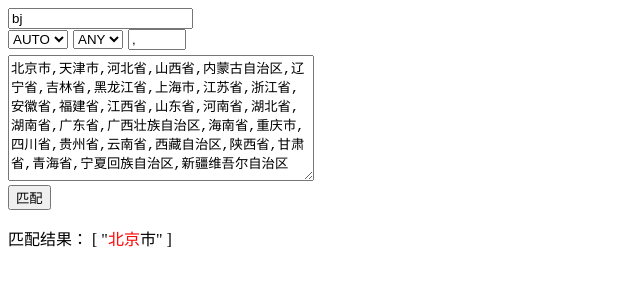
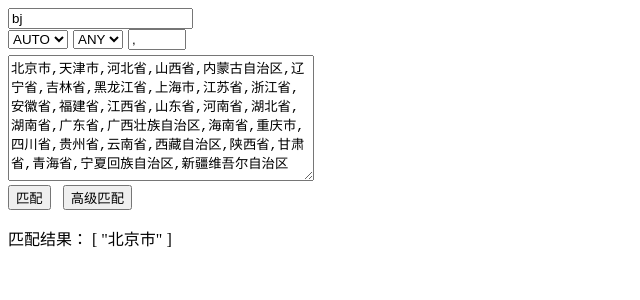
Before and after one commit to DPDFE/tools, a Vue app: page / in a window 1280 px wide. Both pictures are taken after a click on the button "匹配". Shown: the top 300 px of the page, without its empty margins (0-640 px from the left). Built offline with nearby package versions, Linux system fonts and the light colour scheme.

Commit message:
update README

```diff
--- a/package.json
+++ b/package.json
@@ -1,6 +1,6 @@
 {
     "name": "@dpdfe/tools",
-    "version": "0.0.8",
+    "version": "0.0.9",
     "scripts": {
         "dev": "vite",
         "build": "NODE_ENV=production vite build && tsc -p tsconfig.json && tsc-alias -p tsconfig.json",
@@ -9,6 +9,7 @@
         "lint:fix": "prettier --loglevel=error -w src",
         "lint:script": "eslint --fix --ext .ts,tsx src",
         "lint:style": "stylelint --fix src/**/*.{css,less}",
+        "pub": "npm run build && npm publish",
         "test": "jest"
     },
     "main": "dist/tools.umd.js",
--- a/src/app.vue
+++ b/src/app.vue
@@ -32,9 +32,11 @@
                 v-model="list"
             ></textarea>
             <br />
-            <button @click="match">匹配</button>
+            <button @click="match(false)">匹配</button>
+            &nbsp;
+            <button @click="match(true)">高级匹配</button>
             <br />
-            <p>
+            <p v-if="advance">
                 匹配结果： [
                 <span v-for="(item, idx) in result" :key="item">
                     "<span
@@ -50,31 +52,42 @@
                 </span>
                 ]
             </p>
+            <p v-else>匹配结果： {{ result }}</p>
         </div>
     </div>
 </template>
 
 <script>
-import {pinyinFuzzySearchAdvance} from '@/pinyin_search';
+import pinyinFuzzSearch, {pinyinFuzzySearchAdvance} from '@/pinyin_search';
 
 export default {
     methods: {
-        match() {
-            let list = this.list.replaceAll('，', ',').split(',');
+        match(advance = false) {
+            this.advance = advance;
+            if (advance) {
+                const list = this.list.replaceAll('，', ',').split(',');
                 const result = pinyinFuzzySearchAdvance(this.word, list, {
                     sort: this.sort,
                     multiple: this.multiple,
                     separator: this.separator,
-                word_position: true,
                 });
                 this.result = result.result;
                 this.position = result.position;
+            } else {
+                const list = this.list.replaceAll('，', ',').split(',');
+                this.result = pinyinFuzzSearch(this.word, list, {
+                    sort: this.sort,
+                    multiple: this.multiple,
+                    separator: this.separator,
+                });
+            }
         },
     },
     data() {
         return {
             sort: 'AUTO',
             multiple: 'ANY',
+            advance: true,
             separator: ',',
             word: 'bj',
             list: '北京市,天津市,河北省,山西省,内蒙古自治区,辽宁省,吉林省,黑龙江省,上海市,江苏省,浙江省,安徽省,福建省,江西省,山东省,河南省,湖北省,湖南省,广东省,广西壮族自治区,海南省,重庆市,四川省,贵州省,云南省,西藏自治区,陕西省,甘肃省,青海省,宁夏回族自治区,新疆维吾尔自治区',
--- a/src/pinyin_search.ts
+++ b/src/pinyin_search.ts
@@ -70,12 +70,14 @@ export default function pinYinFuzzSearch<T>(
 export function pinyinFuzzySearchAdvance<T>(
     word: string,
     list: T[],
-    options?: PinYinFuzzAdvanceSearchOption<T>,
+    options?: PinYinFuzzSearchOption<T>,
     advance = true,
 ) {
     word = word.toLowerCase();
-    options = _mergedDefaultOption(options);
-    options.advance = advance;
+    options = _mergedDefaultOption(
+        advance,
+        options,
+    ) as PinYinFuzzAdvanceSearchOption<T>;
 
     let result: T[] = [];
 
@@ -621,12 +623,14 @@ function getMatchResult<T>(
  * @param options - 用户提供的配置
  */
 function _mergedDefaultOption<T>(
+    advance: boolean,
     options?: PinYinFuzzSearchOption<T>,
-): Required<PinYinFuzzSearchOption<T>> {
+): Required<PinYinFuzzAdvanceSearchOption<T>> {
     return {
         sort: options?.sort ?? 'AUTO',
         multiple: options?.multiple ?? 'ALL',
         separator: options?.separator ?? ' ',
+        advance,
         /**
          * 由用户提供进行匹配的字符串字段
          *
```
Also changed, not shown: 1 other file (tests, documents, lock files or other folders). Lines whose indentation alone changed are shown as unchanged.
